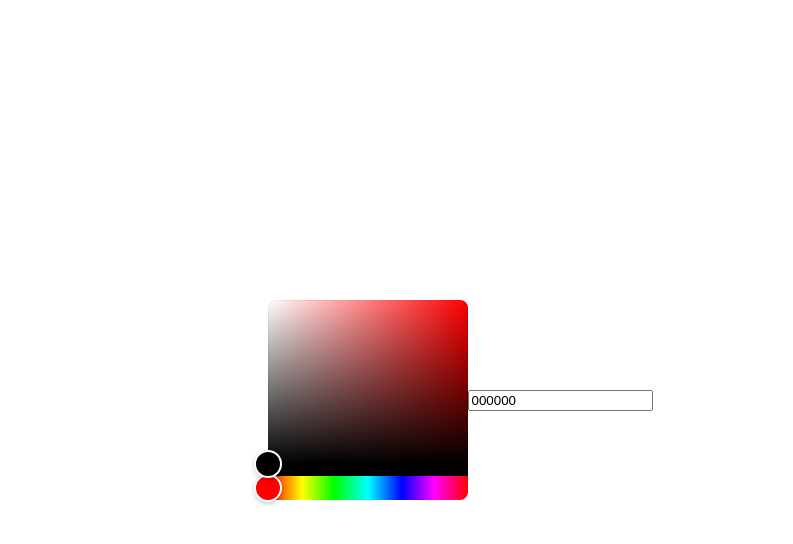
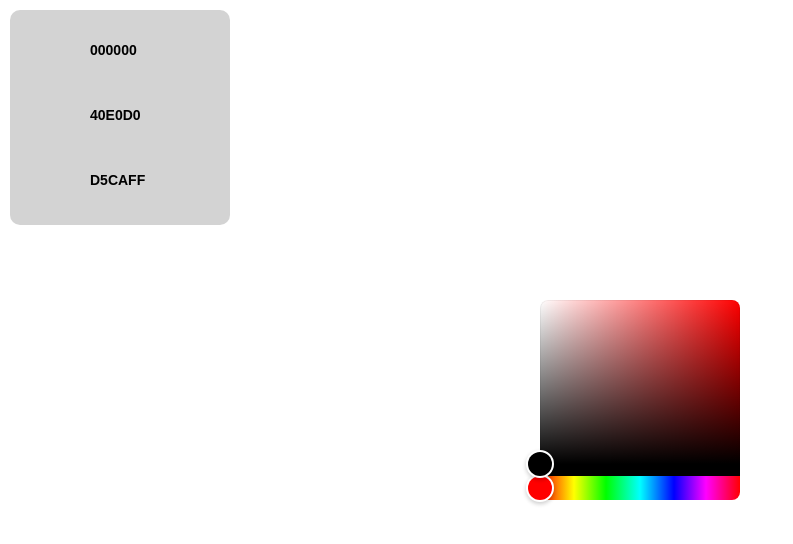
Before and after one commit to jacob-frazer/colourpicker, a React (Create React App) app: page / in a window 1280 px wide. Shown: the top 544 px of the page, without its empty margins (0-793 px from the left). Built offline with nearby package versions, Linux system fonts and the light colour scheme.

Commit message:
Adding list + fixed bug in colour gen

```diff
--- a/src/App.tsx
+++ b/src/App.tsx
@@ -2,10 +2,10 @@ import React, { useContext } from 'react';
 import { useState, createContext } from 'react';
 import './App.css';
 
-import { HexColorPicker, HexColorInput } from "react-colorful";
+import { HexColorPicker, HexColorInput, } from "react-colorful";
 
 import { generateComplimentaryColors, generateAnalogousColors} from "./utils/colour_gen"
-import Circle from './Components/Circle';
+import ColourList from './Components/ColoursList';
 import Background from './Components/Background';
 
 import ColourContext from './ColourContext';
@@ -16,11 +16,17 @@ const CombinedColor = () => {
     return null; // handle undefined context if needed
   }
 
-  const { colour, setColour } = context;
+  const { colours, setColours } = context;
+  const gen_set_colours = (c: string) => {
+    let calced_colours = generateAnalogousColors(c)
+    setColours(calced_colours)
+  }
   return (
     <>
-      <HexColorPicker color={colour} onChange={setColour} />
+      <HexColorPicker color={colours[0]} onChange={gen_set_colours} />
+      {/*
       <HexColorInput color={colour} onChange={setColour} />
+      */}
     </>
 
   );
@@ -32,16 +38,14 @@ const ReceivesColors = () => {
     return null; // handle undefined context if needed
   }
 
-  const { colour, setColour } = context;
+  const { colours, setColours } = context;
 
   //let [main_colour, colour2, colour3] = generateComplimentaryColors(colour);
-  let [main_colour, colour2, colour3] = generateAnalogousColors(colour);
+  //let [main_colour, colour2, colour3] = generateAnalogousColors(colour);
 
   return (
     <>
-      <Circle colour={main_colour} />
-      <Circle colour={colour2} />
-      <Circle colour={colour3} />
+      <ColourList colors={colours}/>
     </>
   )
 }
@@ -55,11 +59,11 @@ function App() {
 
   // needed components colorpicker, routes for different layouts, generic website w/animations
   //
-  const [colour, setColour] = useState("000000");
+  const [colours, setColours] = useState(["000000", "40E0D0", "D5CAFF"]);
 
   return (
     <>
-      <ColourContext.Provider value={{colour, setColour}}>
+      <ColourContext.Provider value={{colours, setColours}}>
         <Background>
           <CombinedColor/>
           <ReceivesColors/>
--- a/src/ColourContext.tsx
+++ b/src/ColourContext.tsx
@@ -1,8 +1,8 @@
 import { useState, createContext } from 'react';
 
 // use react context to hold + update colour variables
-type Colour = string;
-type SetColour = (color: Colour) => void;
-const ColourContext = createContext<{ colour: Colour; setColour: SetColour } | undefined>(undefined);
+type Colours = string[];
+type SetColours = (color: Colours) => void;
+const ColourContext = createContext<{ colours: Colours; setColours: SetColours } | undefined>(undefined);
 
 export default ColourContext
--- a/src/Components/Background.tsx
+++ b/src/Components/Background.tsx
@@ -11,10 +11,10 @@ const Background: React.FC<BackgroundProps> = ({ children }) => {
       return null; // handle undefined context if needed
     }
 
-    const { colour, setColour } = context;
+    const { colours, setColours } = context;
 
   const backgroundStyle = {
-    backgroundColor: colour,
+    backgroundColor: colours[0],
     width: '100%',
     height: '100vh',
     display: 'flex',
--- a/src/Components/Circle.tsx
+++ b/src/Components/Circle.tsx
@@ -1,14 +1,16 @@
 interface CircleProps {
     colour: string;
+    onClick: () => void;
   }
 
   const Circle: React.FC<CircleProps> = ({ colour }) => {
     const circleStyle = {
-      width: '100px',
-      height: '100px',
+      width: '40px',
+      height: '40px',
       borderRadius: '50%',
       backgroundColor: colour,
       margin: '10px',
+      cursor: 'pointer',
     };
 
     return <div style={circleStyle}></div>;
--- /dev/null
+++ b/src/Components/ColoursList.tsx
@@ -0,0 +1,71 @@
+import React from 'react';
+import Circle from './Circle';
+
+interface ColorListProps {
+  colors: string[];
+}
+
+
+function getLuminance(color: string): number {
+  // Extract RGB values from the color
+  const hexColor = color.replace('#', '');
+  const red = parseInt(hexColor.substr(0, 2), 16);
+  const green = parseInt(hexColor.substr(2, 2), 16);
+  const blue = parseInt(hexColor.substr(4, 2), 16);
+
+  // Calculate relative luminance using the formula for sRGB colors
+  const r = red / 255;
+  const g = green / 255;
+  const b = blue / 255;
+
+  const luminance = 0.2126 * r + 0.7152 * g + 0.0722 * b;
+  return luminance;
+}
+
+const ColourList: React.FC<ColorListProps> = ({ colors }) => {
+    const isLightBackground = colors.some((color) => getLuminance(color) > 0.5);
+
+    const backgroundStyle: React.CSSProperties = {
+        backgroundColor: isLightBackground ? 'lightgray' : 'darkgray',
+        padding: '10px',
+        borderRadius: '10px',
+        width: '200px',
+        position: 'absolute',
+        top: '10px',
+        left: '10px',
+      };
+
+    const spanStyle: React.CSSProperties = {
+        fontFamily: 'Arial, sans-serif',
+        fontSize: '14px',
+        fontWeight: 'bold',
+        cursor: 'pointer'
+    };
+
+    const handleCopyToClipboard = (value: string) => {
+      navigator.clipboard.writeText(value);
+      alert('Copied!');
+    };
+
+    return (
+      <div style={backgroundStyle}>
+        {colors.map((color) => (
+          <div key={color} style={{ display: 'flex', alignItems: 'center', marginBottom: '5px' }}>
+            <Circle
+                colour={color}
+                onClick={() => handleCopyToClipboard(color)}
+            />
+            <span
+              style={{ ...spanStyle, marginLeft: '10px' }}
+              onClick={() => handleCopyToClipboard(color)}
+            >
+              {color}
+            </span>
+
+          </div>
+        ))}
+      </div>
+    );
+  };
+
+  export default ColourList;
--- a/src/utils/colour_gen.tsx
+++ b/src/utils/colour_gen.tsx
@@ -68,7 +68,7 @@ export function generateComplimentaryColors(hexColor: string): [string, string,
     } else {
       [r, g, b] = [c, 0, x];
     }
-    return [r, g, b];
+    return [Math.floor(r), Math.floor(g), Math.floor(b),];
   }
 
   function rgbToHex([r, g, b]: [number, number, number]): string {
```
